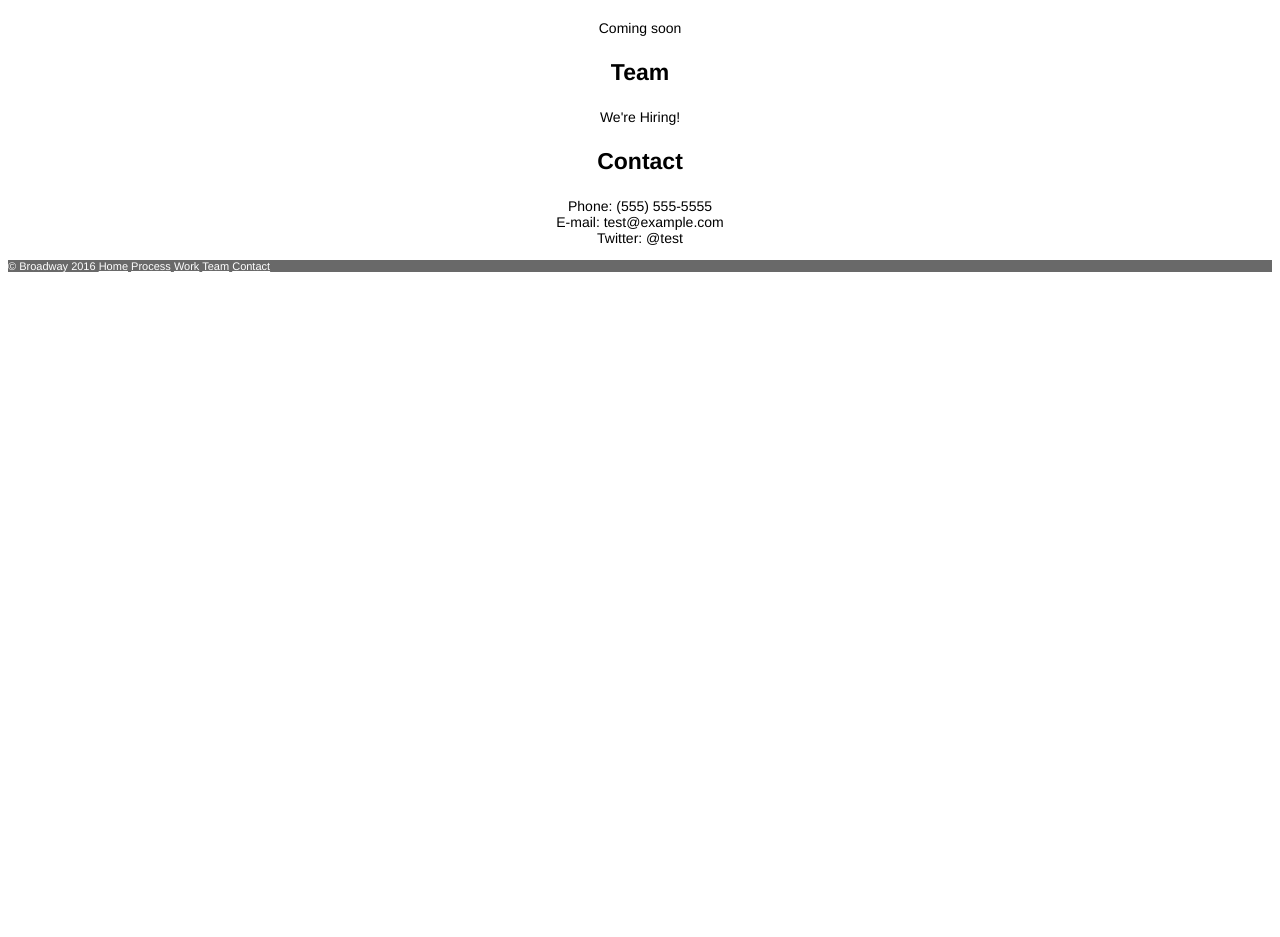
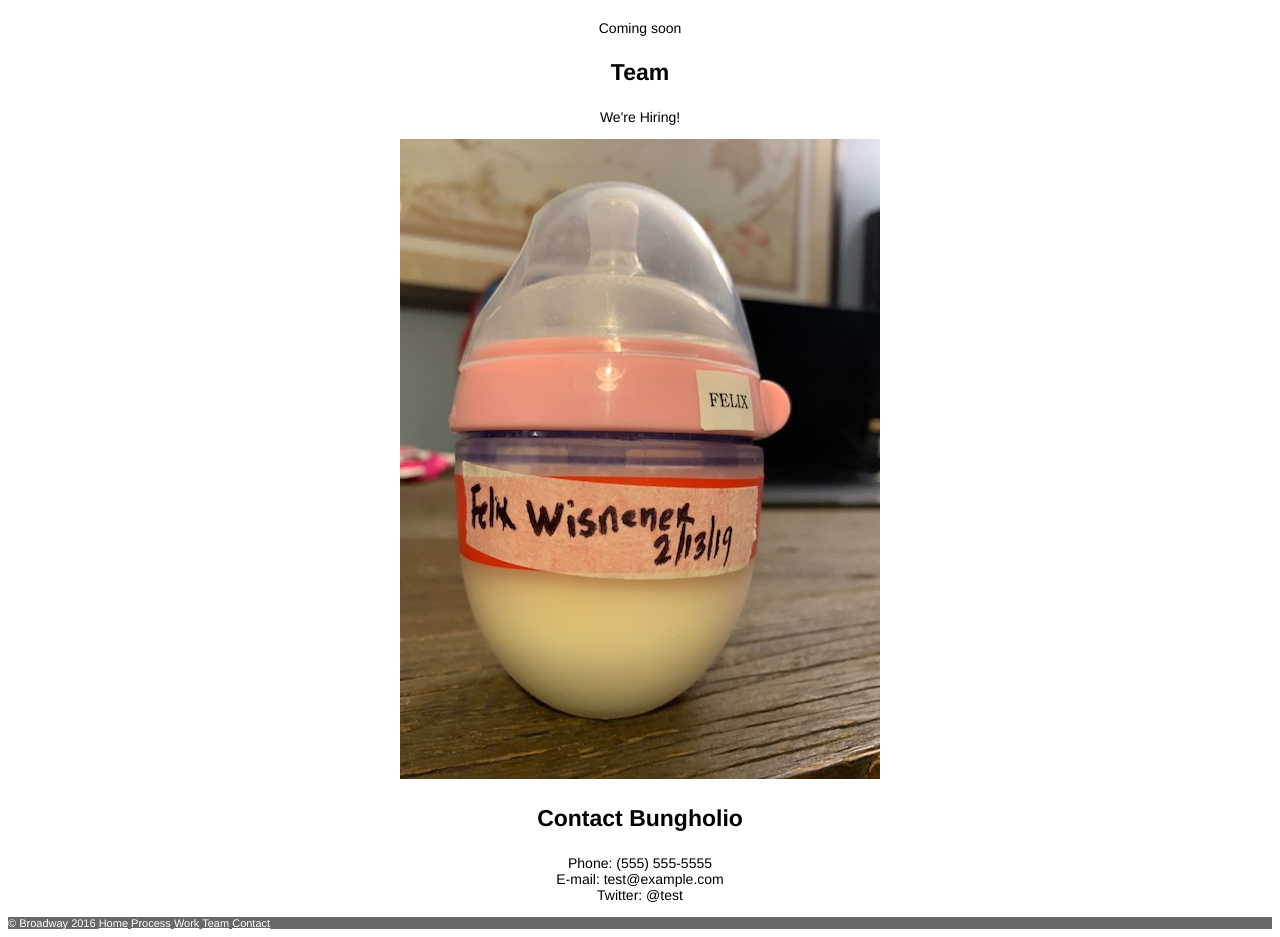
Before and after one commit to motherflux/Broadway, a plain HTML site: page index.html in a window 1280 px wide. Shown: the part 960-1897 px from the top of the page. Before the commit the page ends 1240 px from the top, so only its background shows below. Drawn offline with Linux system fonts and the light colour scheme.

Commit message:
added photo

```diff
--- a/index.html
+++ b/index.html
@@ -38,7 +38,8 @@
     <h3 id="team">Team</h3>
 
     <p>We're Hiring!</p>
-    <h3 id="contact">Contact</h3>
+    <img src="./resources/images/Felix-the-name.jpg" alt="">
+    <h3 id="contact">Contact Bungholio</h3>
     <p>Phone: (555) 555-5555 <br>E-mail: test@example.com <br>Twitter: @test</p>
 
 
```
